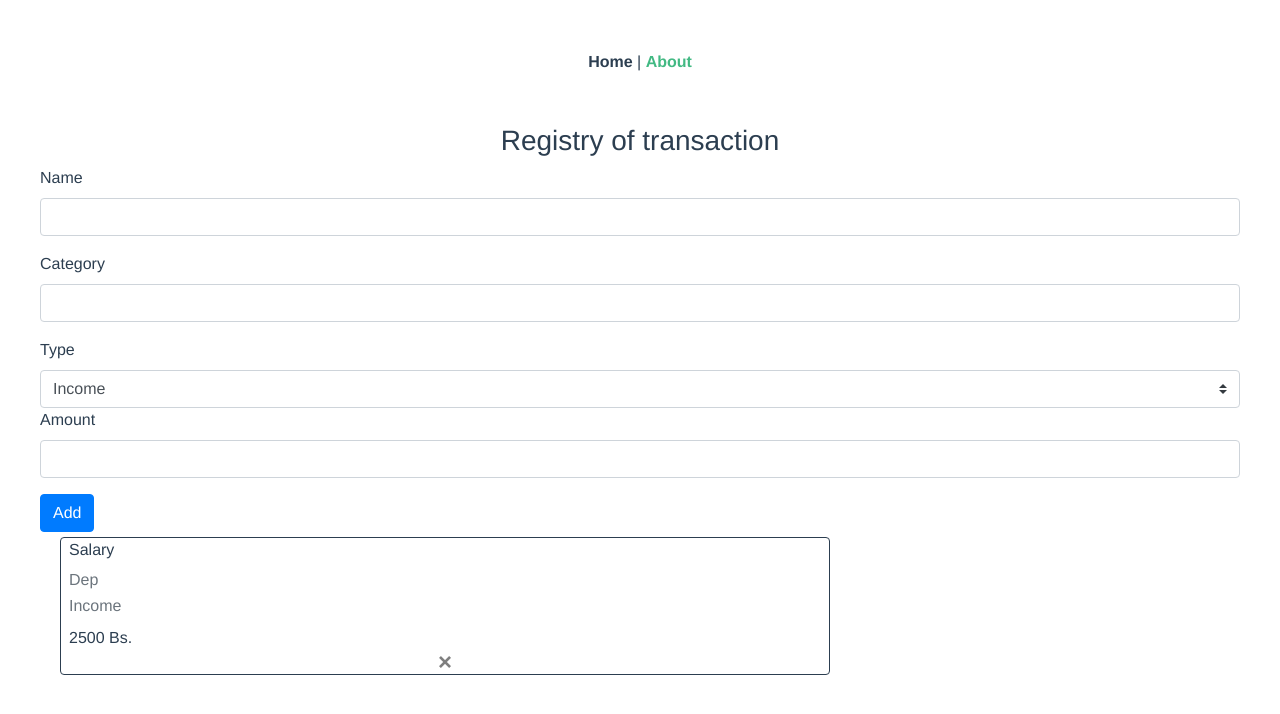
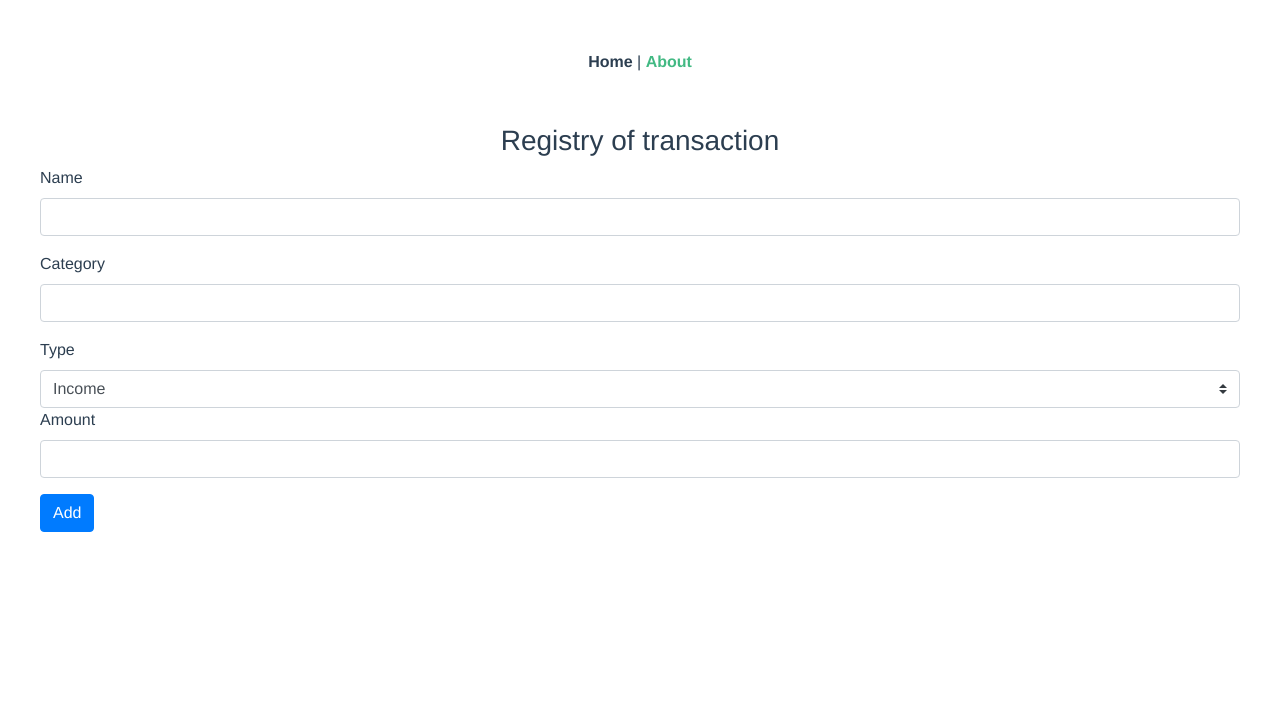
Before and after one commit to humanoastuto/Proyect-Enterprise-Wallet, a Vue app: page /#/about in a window 1280 px wide. Shown: the top 714 px of the page. Built offline with nearby package versions, Linux system fonts and the light colour scheme.

Commit message:
Fix update method and type view

```diff
--- a/src/App.vue
+++ b/src/App.vue
@@ -15,6 +15,7 @@
   -moz-osx-font-smoothing: grayscale;
   text-align: center;
   color: #2c3e50;
+  margin: 20px;
 }
 
 #nav {
--- a/src/views/About.vue
+++ b/src/views/About.vue
@@ -26,9 +26,10 @@
           <div class="card-block">
             <div class="card-title">{{registry.name}}</div>
             <div class="card-subtitle mb-2 text-muted">{{registry.category}}</div>
-            <div class="card-subtitle mb-2 text-muted">{{registry.type}}</div>
+            <div class="card-subtitle mb-2 text-muted">{{registry.type_search}}</div>
             <p class="card-text">{{registry.amount}}</p>
           </div>
+          <button class="btn btn-primary" @click="updateRegistry(index)">Update</button>
           <button class="close" @click="delRegistry(index)">&times;</button>
         </div>
       </div>
@@ -42,7 +43,7 @@ export default {
   data () {
     return {
       title: 'Registry of transaction',
-        typelist:[
+      typelist: [
        {
           name: 'Income'
        },
@@ -56,14 +57,7 @@ export default {
         amount:'',
         type_search:'Income'
       },
-      registrys:[
-        {
-          name:'Salary',
-          category:'Dep',
-          type:'Income',
-          amount:'2500 Bs.'
-        }
-      ]
+      registrys: []
     }
   },
   methods:{
@@ -74,10 +68,31 @@ export default {
         category,
         amount,
         type_search
-      })
+      });
+      localStorage.setItem('reg-local', JSON.stringify(this.registrys));
     },
     delRegistry:function(index){
       this.registrys.splice(index, 1);
+            localStorage.setItem('reg-local', JSON.stringify(this.registrys));
+
+    },
+    updateRegistry:function(index){
+      this.registrys[index].name = this.registry.name;
+      this.registrys[index].category = this.registry.category;
+      this.registrys[index].type_search = this.registry.type_search;
+      this.registrys[index].amount = this.registry.amount;
+      localStorage.setItem('reg-local', JSON.stringify(this.registrys));
+    }
+  },
+  created: function(){
+    let registrysDB = JSON.parse(localStorage.getItem('reg-local'));
+    if(registrysDB === null)
+    {
+      this.registrys = [];
+    }
+    else
+    {
+      this.registrys = registrysDB;
     }
   }
 }
```
Lines whose indentation alone changed are shown as unchanged.
